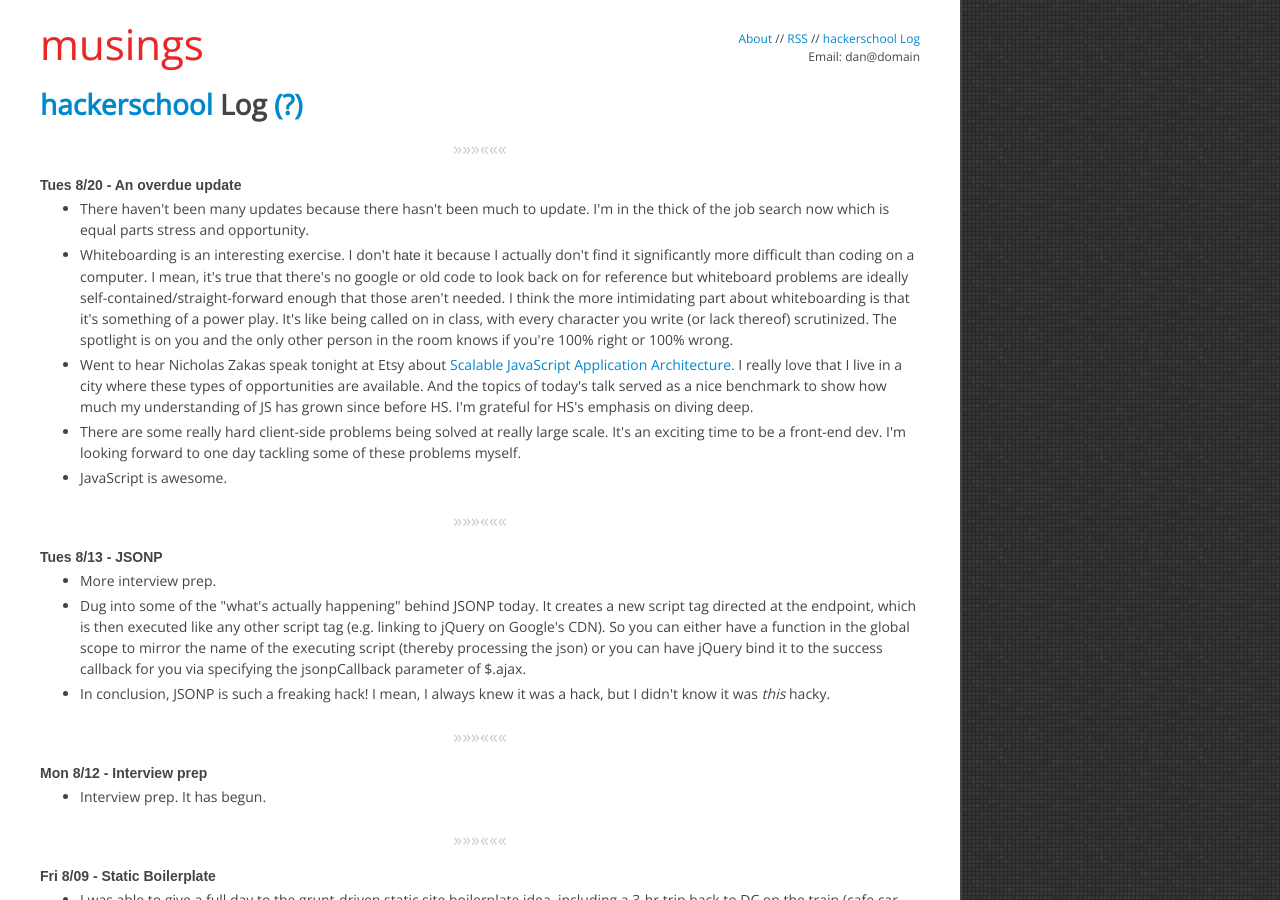
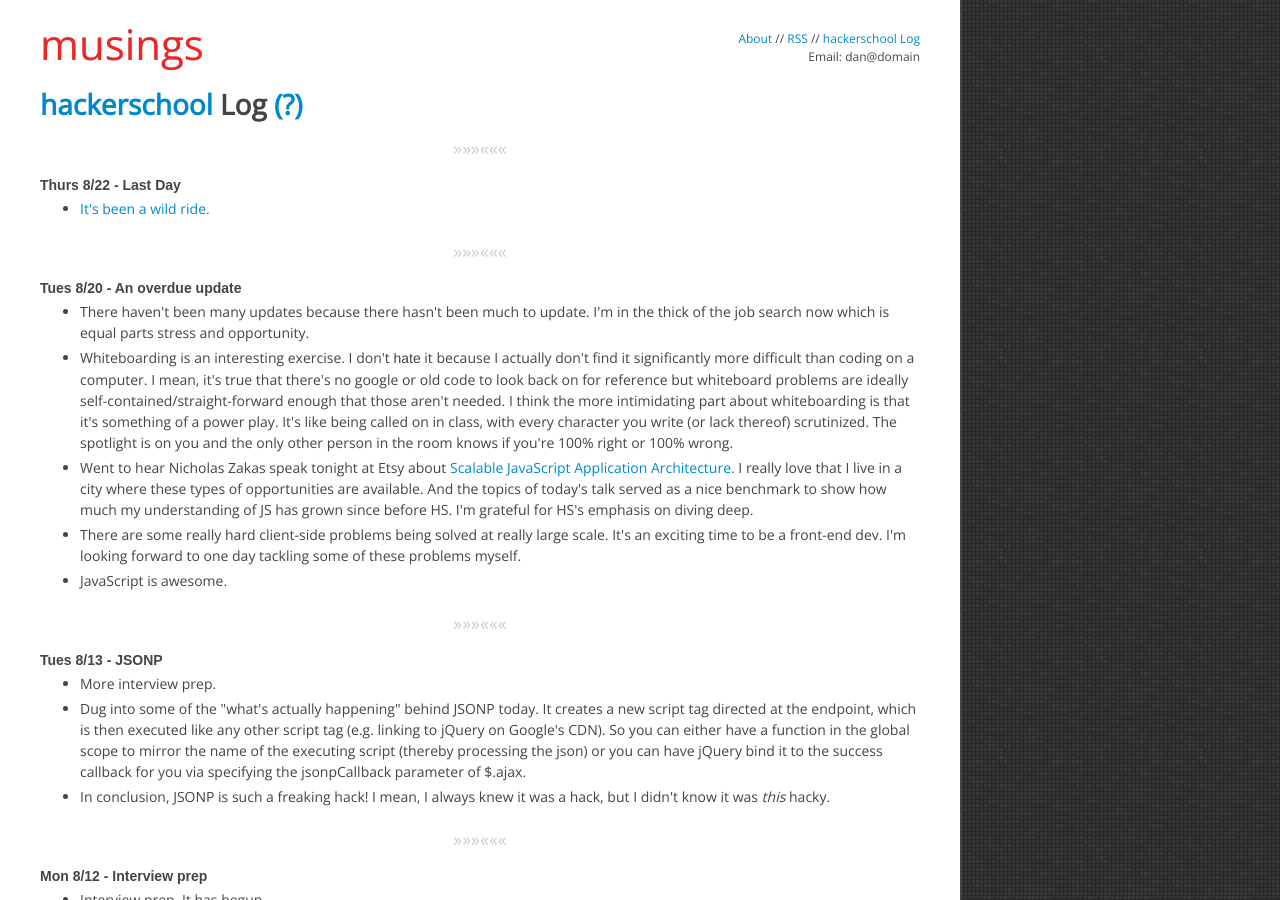
Before and after one commit to danielna/danielna.github.com, a Jekyll site: the page built from hackerschool.html, in a window 1280 px wide and 900 px high. Built offline with Jekyll 4.4.1, drawn with Linux system fonts in a browser that asks for light colours; nearby versions of some CDN libraries; library files that are not in the unit come from our copies; Markdown is read by kramdown in place of the engine named in the settings.

Commit message:
update log 8/22

```diff
--- a/hackerschool.html
+++ b/hackerschool.html
@@ -9,6 +9,15 @@ permalink: /hackerschool/index.html
     <div id="help-content">
         In June 2013 I started my three months at <a href="/2013/05/19/cracker-barrel-and-hackerschool.html" title="Cracker Barrel and hackerschool">hackerschool</a>.  This is where I'll keep a log of what I'm working on/thinking/experiencing/etc.  I'm envisioning something kind of like twitter, but less ephemeral.  It'll be similarly stream-of-conscience.  When I write longer-form posts that pertain to HS I'll link to it both here and on the homepage.
     </div>
+
+    <div class="separator">&raquo;&raquo;&raquo;&laquo;&laquo;&laquo;</div>
+
+    <span class="date" id="2013-08-22">Thurs 8/22 - Last Day</span>
+    <ul>
+        <li>
+            <a href="/2013/08/22/retrospective-for-hacker-school.html" title="A Retrospective for Hacker School">It's been a wild ride.</a>
+        </li>
+    </ul>
 
     <div class="separator">&raquo;&raquo;&raquo;&laquo;&laquo;&laquo;</div>
 
```
